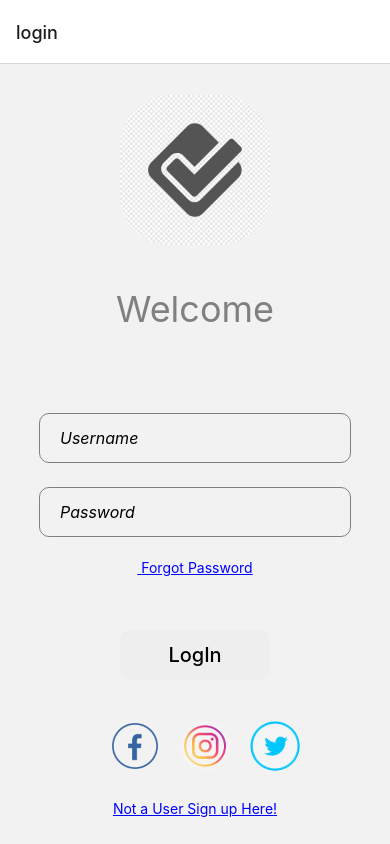
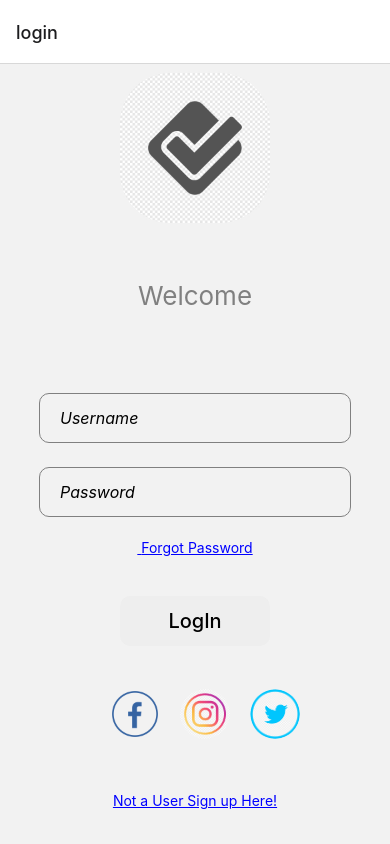
Before and after one commit to RoarshacH/DailyPanner, a React Native app: screen / in a window 390 px wide. Built offline with nearby package versions, Linux system fonts and the light colour scheme.

Commit message:
Some Playout Changes

```diff
--- a/src/screens/Login.tsx
+++ b/src/screens/Login.tsx
@@ -63,12 +63,11 @@ const styles = StyleSheet.create({
     flexDirection: "column",
   },
   top: {
-    marginTop: "10%",
     flex: 2,
     justifyContent: "flex-end",
   },
   body: {
-    flex: 2,
+    flex: 1.5,
     justifyContent: "center",
     alignItems: "center",
     paddingTop: "15%",
@@ -107,7 +106,7 @@ const styles = StyleSheet.create({
     alignItems: "center",
   },
   headerTextStyle: {
-    fontSize: 36,
+    fontSize: 26,
     color: "gray",
     fontWeight: "400",
   },
--- a/src/screens/SignUP.tsx
+++ b/src/screens/SignUP.tsx
@@ -4,8 +4,6 @@ import { Text, View, StyleSheet, TextInput, TouchableOpacity } from "react-nativ
 const SignUP = ({ navigation }) => {
   return (
     <View style={styles.wrapper}>
-      <View style={styles.top}></View>
-
       <View style={styles.body}>
         <View style={styles.topTitle}>
           <Text style={styles.headerTextStyle}>Sign Up Here</Text>
@@ -52,7 +50,7 @@ const styles = StyleSheet.create({
     justifyContent: "flex-end",
   },
   body: {
-    flex: 3,
+    flex: 6,
     justifyContent: "center",
     alignItems: "center",
     paddingTop: "15%",
```
